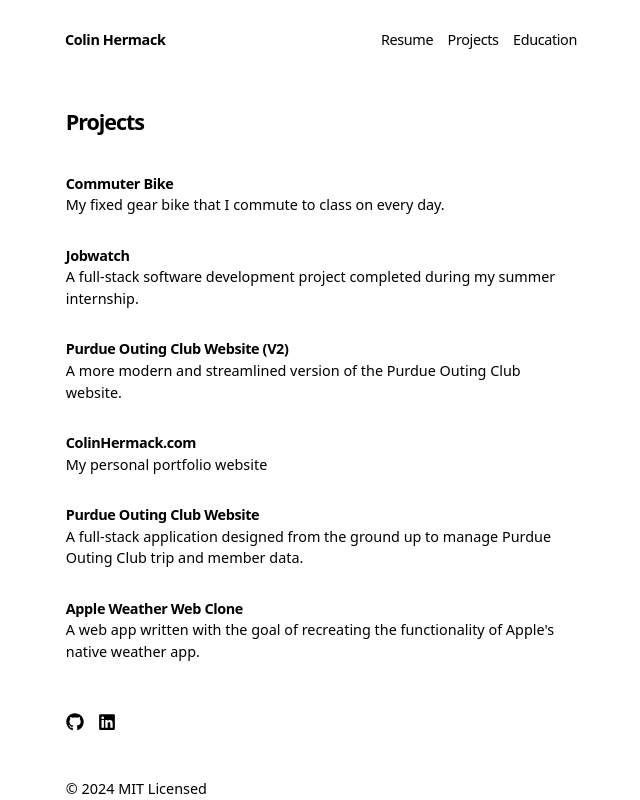
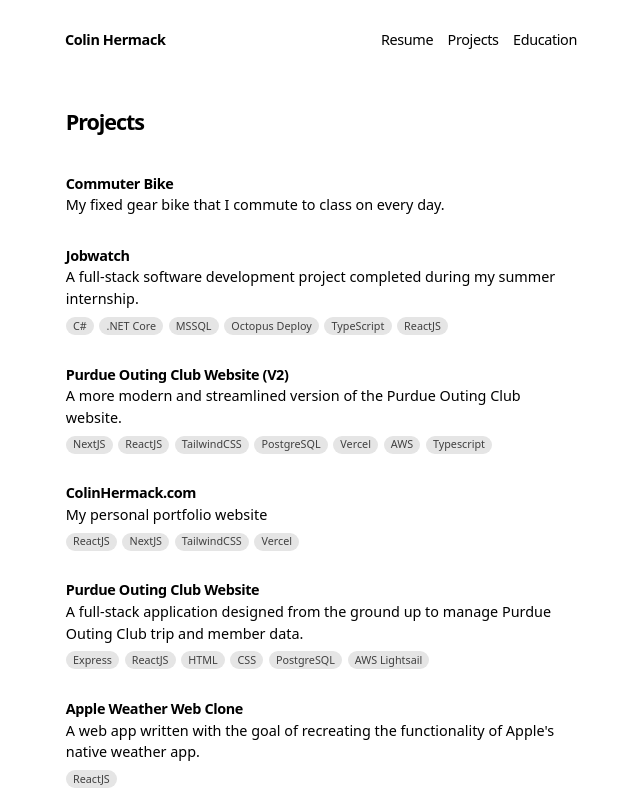
Before and after one commit to ColinHermack/Personal-Website-V3, a Next.js app: page /projects in a window 1280 px wide. Shown: the top 800 px of the page, without its empty margins (315-955 px from the left). Built offline with nearby package versions, Linux system fonts and the light colour scheme.

Commit message:
Added tags for technologies used in projecs

```diff
--- a/app/components/projects.tsx
+++ b/app/components/projects.tsx
@@ -1,5 +1,6 @@
 import Link from 'next/link'
 import { getProjects } from 'app/projects/utils';
+import { Tag } from 'app/components/tag';
 
 export function Projects() {
     let projects = getProjects();
@@ -24,6 +25,13 @@ export function Projects() {
                     {post.metadata.title}
                   </h2>
                   <p className='max-w-[95%]'>{post.metadata.summary}</p>
+                  {post.metadata.techStack && post.metadata.techStack.length > 0 && (
+                    <div className="flex flex-row flex-wrap gap-1.5 mt-2">
+                      {post.metadata.techStack.map((tech) => (
+                        <Tag key={tech}>{tech}</Tag>
+                      ))}
+                    </div>
+                  )}
                 </div>
               </Link>
             ))}
--- /dev/null
+++ b/app/components/tag.tsx
@@ -0,0 +1,7 @@
+export function Tag({ children }: { children: React.ReactNode }) {
+  return (
+    <span className="text-xs px-2 py-0.5 rounded-full bg-neutral-200 text-neutral-700 dark:bg-neutral-700 dark:text-neutral-300">
+      {children}
+    </span>
+  )
+}
--- a/app/page.tsx
+++ b/app/page.tsx
@@ -1,6 +1,8 @@
 import Image from 'next/image';
 import Headshot from './/assets/headshot.jpg';
 import { RecentProjects } from 'app/components/projects';
+import { getAllTechStack } from 'app/projects/utils';
+import { Tag } from 'app/components/tag';
 import { FaLinkedin, FaGithub, FaEnvelope } from 'react-icons/fa';
 
 
@@ -30,6 +32,12 @@ export default function Page() {
       </p>
       <h2 className='text-xl font-semibold tracking-tight mb-4 mt-4'>Recent Projects</h2>
       <RecentProjects numProjects={3} />
+      <h2 className='text-xl font-semibold tracking-tight mb-4 mt-4'>Technologies I've Used</h2>
+      <div className='flex flex-row flex-wrap gap-1.5 mb-4'>
+        {getAllTechStack().map((tech) => (
+          <Tag key={tech}>{tech}</Tag>
+        ))}
+      </div>
       <h2 className='text-xl font-semibold tracking-tight mb-4 mt-4'>Contact</h2>
       <p>Check out my GitHub page, LinkedIn profile, or send me an email here.</p>
       <div className='flex flex-row content-left items-center mt-5 mb-5 text-slate-800'>
--- a/app/projects/posts/AppleWeatherClone.mdx
+++ b/app/projects/posts/AppleWeatherClone.mdx
@@ -3,6 +3,7 @@ title: 'Apple Weather Web Clone'
 completedOn: '2024-02-15'
 summary: 'A web app written with the goal of recreating the functionality of Apple's native weather app.'
 github: 'https://github.com/ColinHermack/Radar-Weather-App'
+techStack: 'ReactJS'
 ---
 
 This was one of the first React projects I worked on, so the code is pretty clunky, but everyone has to start somewhere.
--- a/app/projects/posts/Jobwatch.mdx
+++ b/app/projects/posts/Jobwatch.mdx
@@ -2,6 +2,7 @@
 title: 'Jobwatch'
 completedOn: '2025-08-14'
 summary: 'A full-stack software development project completed during my summer internship.'
+techStack: 'C#, .NET Core, MSSQL, Octopus Deploy, TypeScript, ReactJS'
 ---
 
 Jobwatch is a full-stack web application written in .NET Core with a frontend in React which is used to monitor
@@ -11,8 +12,5 @@ W.R. Berkley's ESTech operating unit, and I continue to maintain it as a part-ti
 Jobwatch was built with entity framework and a code-first database design approach. The frontend is built in React
 using the open source Material UI component library and recharts.js data visualization library.
 
-## Tech Stack
-C#, .NET Core, MSSQL, Octopus Deploy, TypeScript, ReactJS
-
 ![Jobwatch Homepage](/jobwatch_home.png "Jobwatch Homepage")
 ![Jobwatch Job Page](/jobwatch_job.png "Jobwatch Job Page")
--- a/app/projects/posts/PurdueOutingClubWebsite.mdx
+++ b/app/projects/posts/PurdueOutingClubWebsite.mdx
@@ -3,6 +3,7 @@ title: 'Purdue Outing Club Website'
 completedOn: '2024-08-30'
 summary: 'A full-stack application designed from the ground up to manage Purdue Outing Club trip and member data.'
 deployment: 'https://www.purdueoutingclub.com'
+techStack: 'Express, ReactJS, HTML, CSS, PostgreSQL, AWS Lightsail'
 ---
 
 The Purdue Outing Club is a large student-run organization at Purdue that hosts outdoor trips. We began this project
@@ -14,6 +15,3 @@ the club.
 
 The frontend of the site is written using a combination of vanilla HTML/CSS/JS and React for the more complex pages.
 The backend is written entirely in JS using Express.
-
-## Tech Stack
-Express, ReactJS, HTML, CSS, PostgreSQL, AWS Lightsail
--- a/app/projects/posts/PurdueOutingClubWebsiteV2.mdx
+++ b/app/projects/posts/PurdueOutingClubWebsiteV2.mdx
@@ -3,11 +3,9 @@ title: 'Purdue Outing Club Website (V2)'
 completedOn: '2024-12-31'
 summary: 'A more modern and streamlined version of the Purdue Outing Club website.'
 deployment: 'https://www.purdueoutingclub.com'
+techStack: 'NextJS, ReactJS, TailwindCSS, PostgreSQL, Vercel, AWS, Typescript'
 ---
 
 This is a NextJS site which is the second iteration of the Purdue Outing Club website which I have developed. I found that
 using NextJS simplified the development process significantly and also made deployment easier. I continue to maintain this
 site.
-
-## Tech Stack
-NextJS, ReactJS, TailwindCSS, PostgreSQL, Vercel, AWS, Typescript
--- a/app/projects/posts/ThisSite.mdx
+++ b/app/projects/posts/ThisSite.mdx
@@ -4,11 +4,9 @@ completedOn: '2024-09-01'
 summary: 'My personal portfolio website'
 github: 'https://github.com/ColinHermack/Personal-Website-V3'
 deployment: 'https://colinhermack.com'
+techStack: 'ReactJS, NextJS, TailwindCSS, Vercel'
 ---
 
 This site was built with NextJS and styled with TailwindCSS. It is based on the NextJS Portfolio with Blog template
 by Vercel. It uses the Geist Sans typeface. All data handling is done with Markdown and JSON so there is no database.
 It is deployed with Vercel.
-
-## Tech Stack
-ReactJS, NextJS, TailwindCSS, Vercel
--- a/app/projects/utils.ts
+++ b/app/projects/utils.ts
@@ -7,7 +7,8 @@ type Metadata = {
   summary: string
   image?: string,
   github?: string,
-  deployment?: string
+  deployment?: string,
+  techStack?: string[]
 }
 
 function parseFrontmatter(fileContent: string) {
@@ -22,7 +23,12 @@ function parseFrontmatter(fileContent: string) {
     let [key, ...valueArr] = line.split(': ')
     let value = valueArr.join(': ').trim()
     value = value.replace(/^['"](.*)['"]$/, '$1') // Remove quotes
-    metadata[key.trim() as keyof Metadata] = value
+
+    if (key.trim() === 'techStack') {
+      metadata.techStack = value.split(',').map((tech) => tech.trim()).filter(Boolean)
+    } else {
+      metadata[key.trim() as Exclude<keyof Metadata, 'techStack'>] = value
+    }
   })
 
   return { metadata: metadata as Metadata, content }
@@ -54,3 +60,9 @@ function getMDXData(dir) {
 export function getProjects() {
   return getMDXData(path.join(process.cwd(), 'app', 'projects', 'posts'))
 }
+
+export function getAllTechStack() {
+  let projects = getProjects()
+  let allTech = projects.flatMap((project) => project.metadata.techStack ?? [])
+  return Array.from(new Set(allTech))
+}
```
Also changed, not shown: 1 other file (tests, documents, lock files or other folders).
